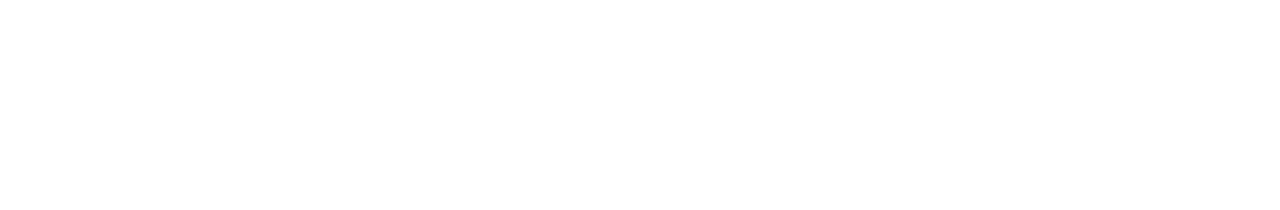
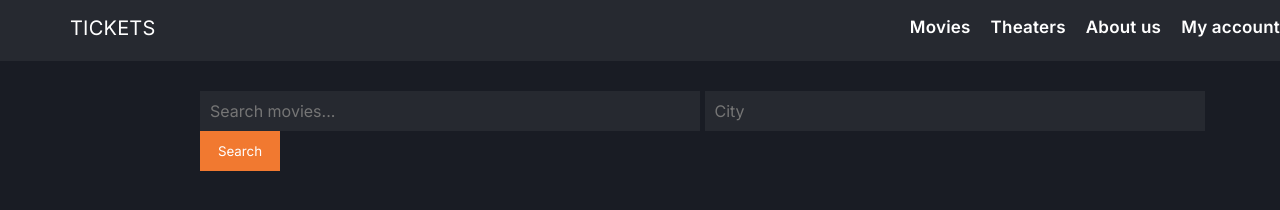
Before and after one commit to AsifAhmedBhuiyan/movie-ticket, a website: page index.html in a window 1280 px wide. Drawn offline with Linux system fonts and the light colour scheme.

Commit message:
Working with HTML

```diff
--- a/assets/style/index.css
+++ b/assets/style/index.css
@@ -1 +1,71 @@
 @import url("./reset.css");
+
+
+header {
+  background-color: #262930;
+}
+
+header .flex {
+  display: flex;
+  justify-content: space-between;
+}
+
+.title h1 {
+  font-size: 20px;
+  font-weight: 400;
+  color: #fff;
+  letter-spacing: 0.2px;
+  text-transform: uppercase;
+  line-height: 56px;
+  margin-left: 70px;
+}
+
+nav ul {
+  list-style: none;
+  font-size: 0;
+}
+
+nav ul li{
+  display: inline;
+  line-height: 56px;
+}
+
+nav ul li a {
+  color: #fff;
+  font-size: 17px;
+  font-weight: 600;
+  text-decoration: none;
+  letter-spacing: 0.2px;
+  transition: color 0.25s ease-in-out;
+}
+
+nav ul li + li {
+  margin-left: 20px;
+}
+
+body {
+  background-color: #191C24;
+}
+
+main {
+  margin-top: 30px;
+  margin-left: 200px;
+}
+
+input[type=text] {
+  background-color: #262930;
+  height: 40px;
+  color: #fff;
+  font-size: 16px;
+  padding: 10px;
+  width: 500px;
+}
+
+button {
+  color: #fff;
+  background-color: #F17930;
+  font-weight: 500;
+  height: 40px;
+  width: 80px;
+  cursor: pointer;
+}
--- a/index.html
+++ b/index.html
@@ -7,10 +7,32 @@
       <meta name="description" content="purchasing movie ticket">
       <meta name="keywords" content="html, css, web, web development,seo">
       <title>Movie Ticket</title>
+      <link rel="preconnect" href="https://fonts.googleapis.com">
+      <link rel="preconnect" href="https://fonts.gstatic.com" crossorigin>
+      <link rel="stylesheet" href="https://fonts.googleapis.com/css2?family=Inter:wght@300;400;600&family=Lora&display=swap" >
       <link rel="stylesheet" href="./assets/style/index.css" media="all">
       <script src="./assets/script/index.js" type="module"></script>
    </head>
     <body>
-
+      <header>
+         <div class="container flex">
+             <div class="title">
+                 <h1>Tickets</h1>
+             </div>
+             <nav>
+                 <ul>
+                     <li><a href="#">Movies</a></li>
+                     <li><a href="#">Theaters</a></li>
+                     <li><a href="#">About us</a></li>
+                     <li><a href="#">My account</a></li>
+                 </ul>
+             </nav>
+         </div>
+     </header>
+     <main>
+         <input type="text" class="search" placeholder="Search movies...">
+         <input type="text" class="city" placeholder="City">
+         <button>Search</button>
+     </main>
     </body>
  </html>
```
Also changed, not shown: assets/script/movies.json (+57 -2 lines), package.json (added, +23 -0 lines), 2 other files.
